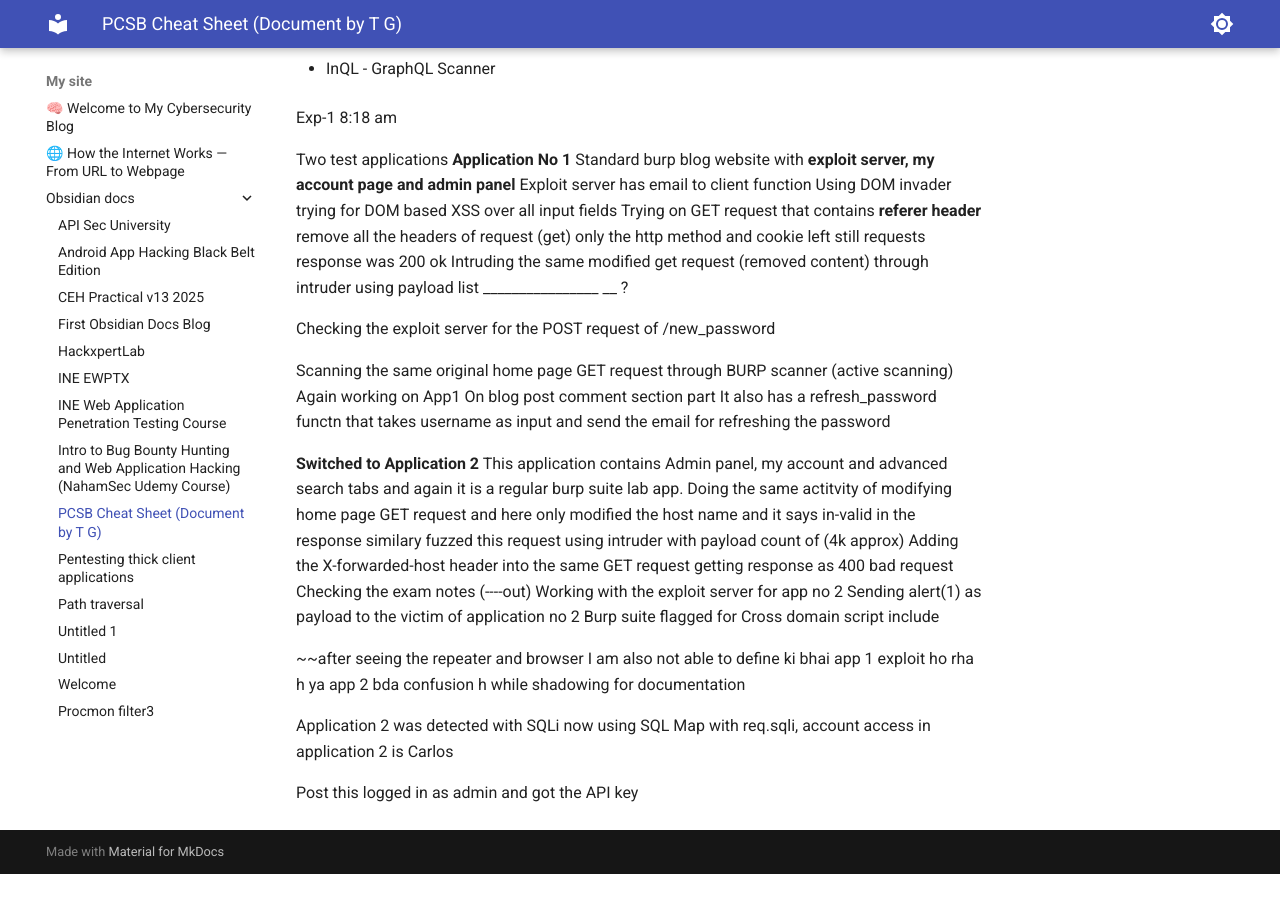
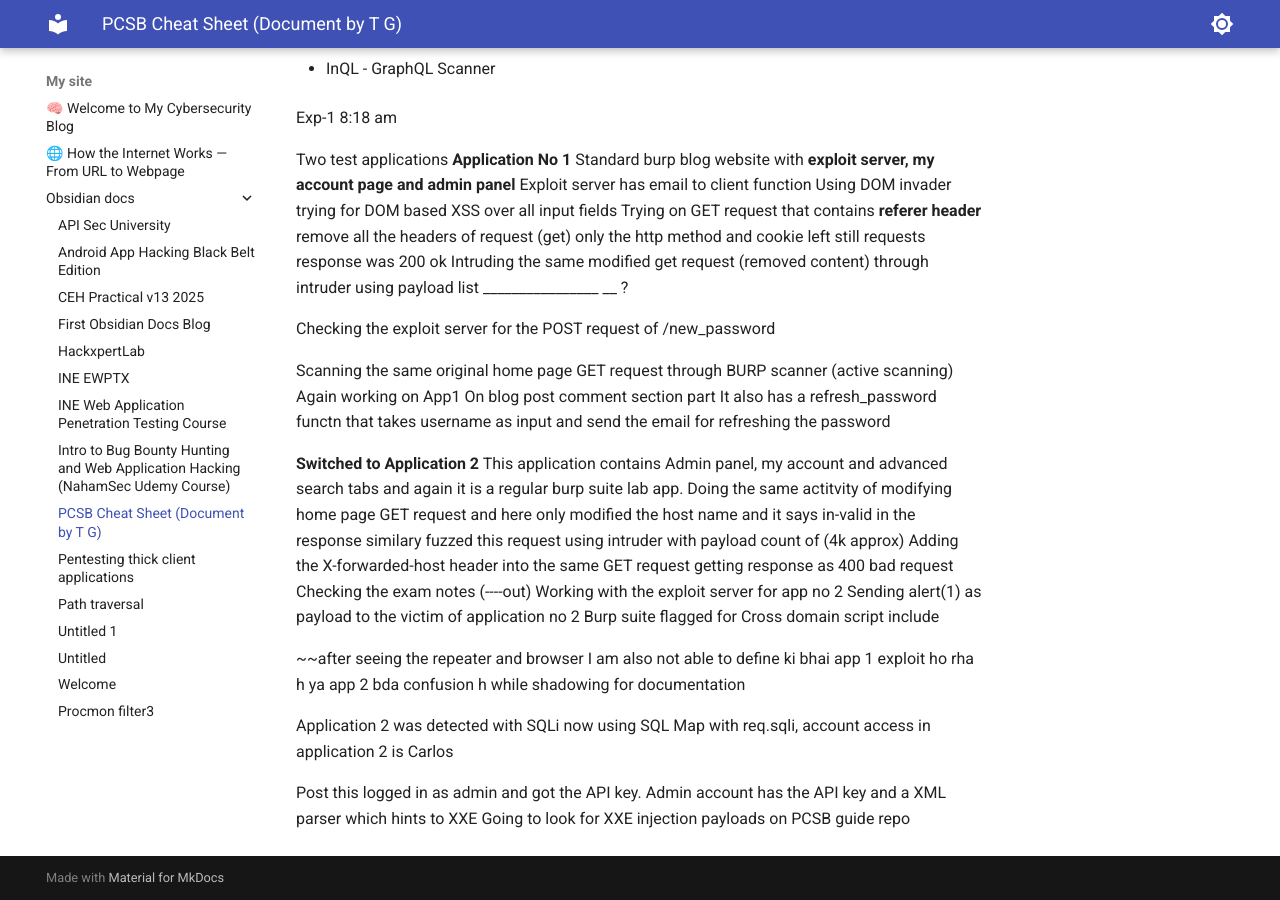
Before and after one commit to mravtechinfo/one-for-all, an MkDocs documentation site: the page built from docs/obsidian_docs/PCSB Cheat Sheet (Document by T_G).md, in a window 1280 px wide and 900 px high, scrolled down 855 px. Built offline with MkDocs 1.6.1 and Material for MkDocs 9.7.7, drawn with Linux system fonts in a browser that asks for light colours; before the commit the page ends 1729 px from its top, so only the background shows below that.

Commit message:
Fix typo in PCSB cheat sheet

```diff
--- a/docs/obsidian_docs/PCSB Cheat Sheet (Document by T_G).md
+++ b/docs/obsidian_docs/PCSB Cheat Sheet (Document by T_G).md
@@ -74,4 +74,6 @@
 
  Application 2 was detected with SQLi now using SQL Map with req.sqli, account access in application 2 is Carlos
 
-Post this logged in as admin and got the API key
+Post this logged in as admin and got the API key.
+Admin  account has the API key and a XML parser which hints to XXE
+Going to look for XXE injection payloads on PCSB guide repo
```
